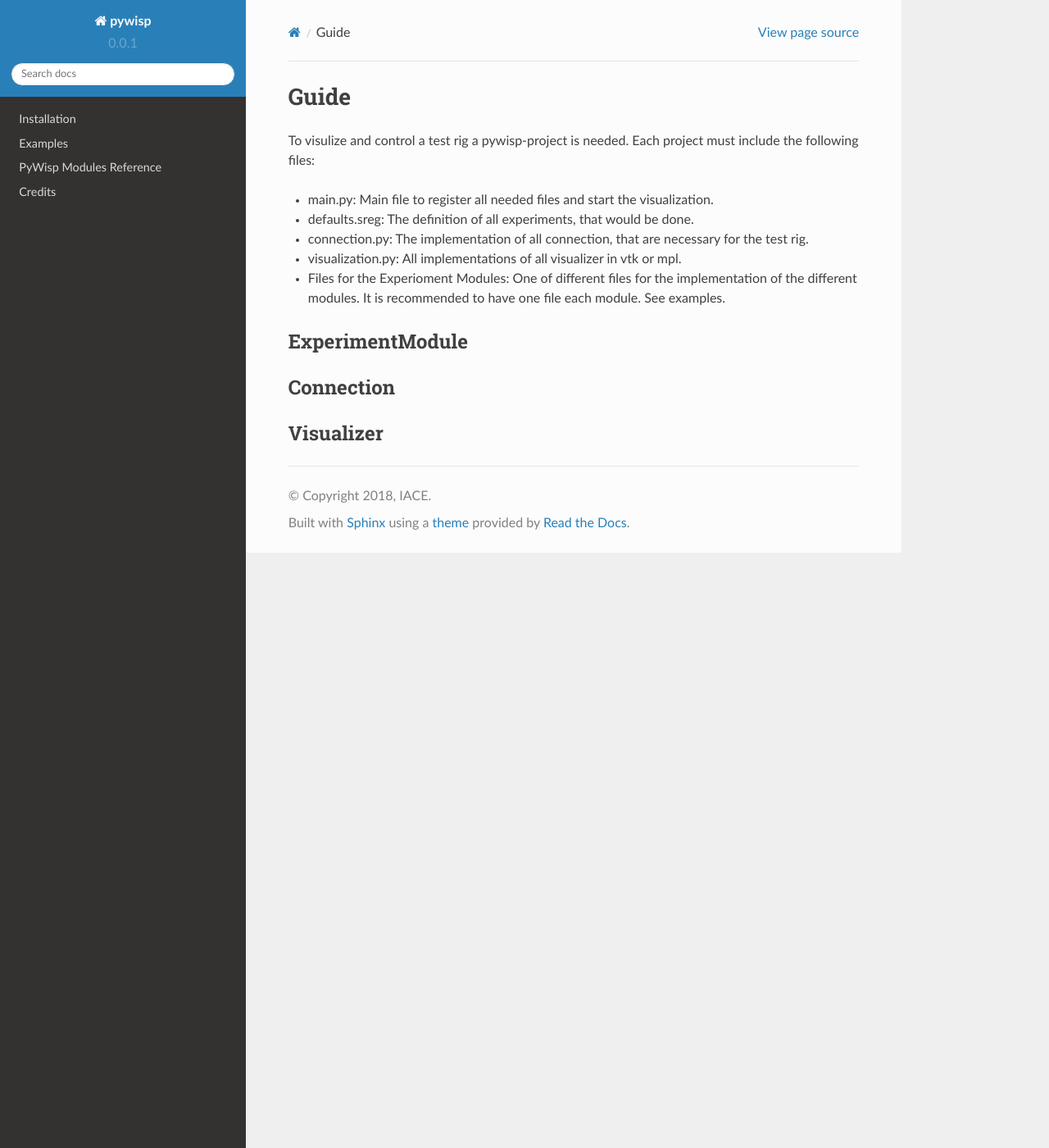
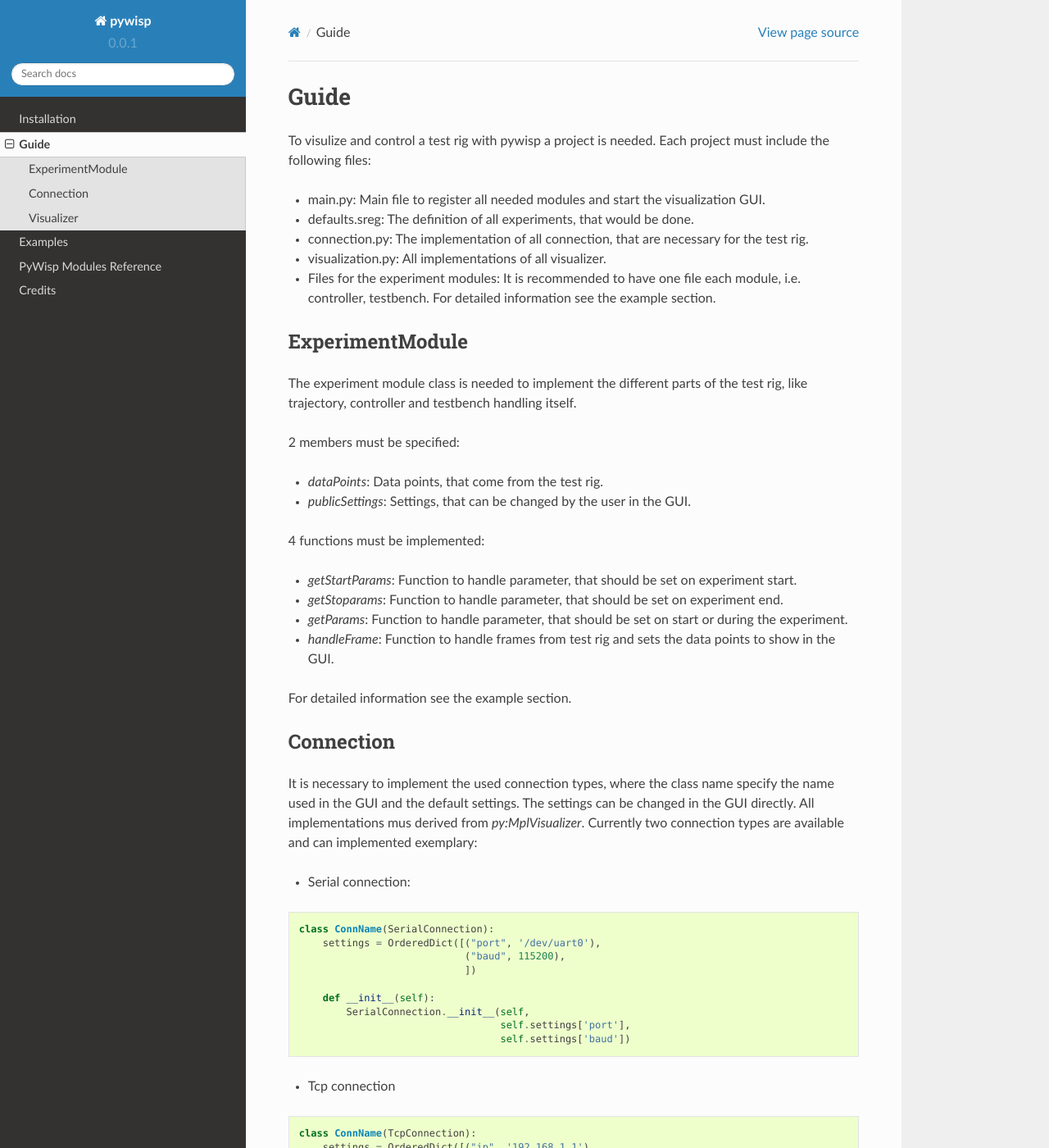
Before and after one commit to umit-iace/tool-pywisp, a Sphinx documentation site: the page built from docs/guide/index.rst, in a window 1280 px wide and 1400 px high. Shown: the whole window at 82% size. Built offline with Sphinx 7.4.7 and the Read the Docs theme 2.0.0, drawn with Linux system fonts in a browser that asks for light colours; formulas are drawn with MathJax 3; pages that are not in the unit, such as notebooks, are missing from menus; the version number is read from the project's files by our own code; some of the changed text lies outside the part shown.

Commit message:
Update docu with guide

```diff
--- a/docs/guide/index.rst
+++ b/docs/guide/index.rst
@@ -2,22 +2,73 @@
 Guide
 =====
 
-To visulize and control a test rig a pywisp-project is needed. Each project must include the following files:
+To visulize and control a test rig with pywisp a project is needed. Each project must include the following files:
 
-- main.py: Main file to register all needed files and start the visualization.
+- main.py: Main file to register all needed modules and start the visualization GUI.
 - defaults.sreg: The definition of all experiments, that would be done.
 - connection.py: The implementation of all connection, that are necessary for the test rig.
-- visualization.py: All implementations of all visualizer in vtk or mpl.
-- Files for the Experioment Modules: One of different files for the implementation of the different modules. It is
-  recommended to have one file each module. See examples.
+- visualization.py: All implementations of all visualizer.
+- Files for the experiment modules: It is recommended to have one file each module, i.e. controller, testbench. For detailed information see the example section.
 
 ExperimentModule
 ~~~~~~~~~~~~~~~~
 
+The experiment module class is needed to implement the different parts of the test rig, like trajectory, controller and
+testbench handling itself.
+
+2 members must be specified:
+
+- `dataPoints`: Data points, that come from the test rig.
+- `publicSettings`: Settings, that can be changed by the user in the GUI.
+
+4 functions must be implemented:
+
+- `getStartParams`: Function to handle parameter, that should be set on experiment start.
+- `getStoparams`: Function to handle parameter, that should be set on experiment end.
+- `getParams`: Function to handle parameter, that should be set on start or during the experiment.
+- `handleFrame`: Function to handle frames from test rig and sets the data points to show in the GUI.
+
+For detailed information see the example section.
 
 Connection
 ~~~~~~~~~~
 
+It is necessary to implement the used connection types, where the class name specify the name used in the GUI and the
+default settings. The settings can be changed in the GUI directly. All implementations mus derived from `py:MplVisualizer`.
+Currently two connection types are available and can implemented exemplary:
+
+- Serial connection:
+
+.. code-block:: python
+
+    class ConnName(SerialConnection):
+        settings = OrderedDict([("port", '/dev/uart0'),
+                                ("baud", 115200),
+                                ])
+
+        def __init__(self):
+            SerialConnection.__init__(self,
+                                      self.settings['port'],
+                                      self.settings['baud'])
+
+
+- Tcp connection
+
+.. code-block:: python
+
+    class ConnName(TcpConnection):
+        settings = OrderedDict([("ip", '192.168.1.1'),
+                                ])
+
+        def __init__(self):
+            TcpConnection.__init__(self,
+                                   self.settings['ip'])
 
 Visualizer
 ~~~~~~~~~~
+
+It is possible to have different visualizers registered. They can be selected in GUI at runtime. Currently only
+visualizers based on matplotlib are available. For the implementation the base class `py:MplVisualizer` must be
+derived and the method `update` should be implemented.
+
+For detailed information see the example section.
--- a/docs/index.rst
+++ b/docs/index.rst
@@ -7,6 +7,7 @@ Contents:
   :maxdepth: 2
 
   installation
+  guide/index
   examples/index
   modules/index
   contributing
```
Also changed, not shown: docs/installation.rst (+1 -21 lines), 2 other files.
